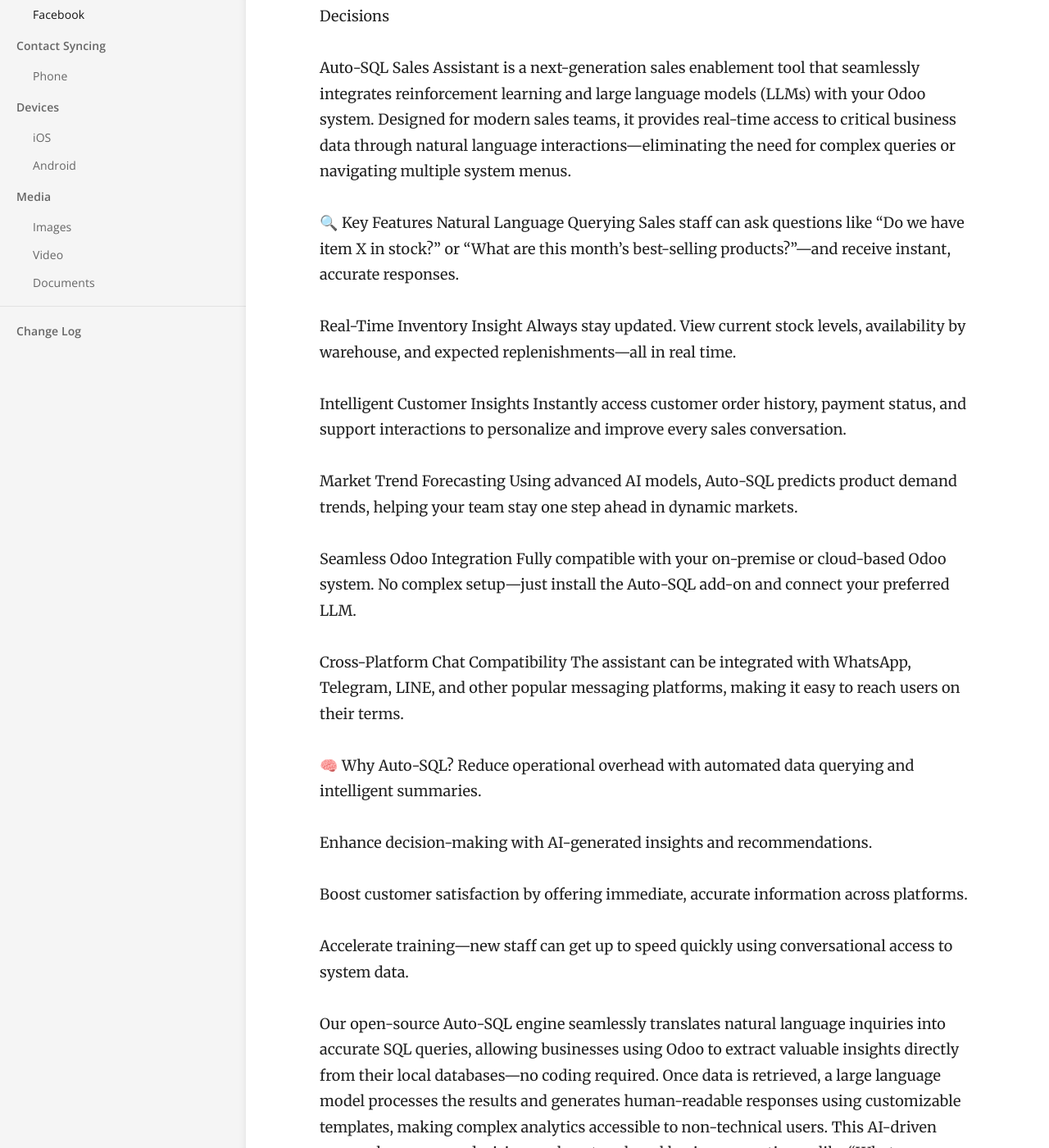
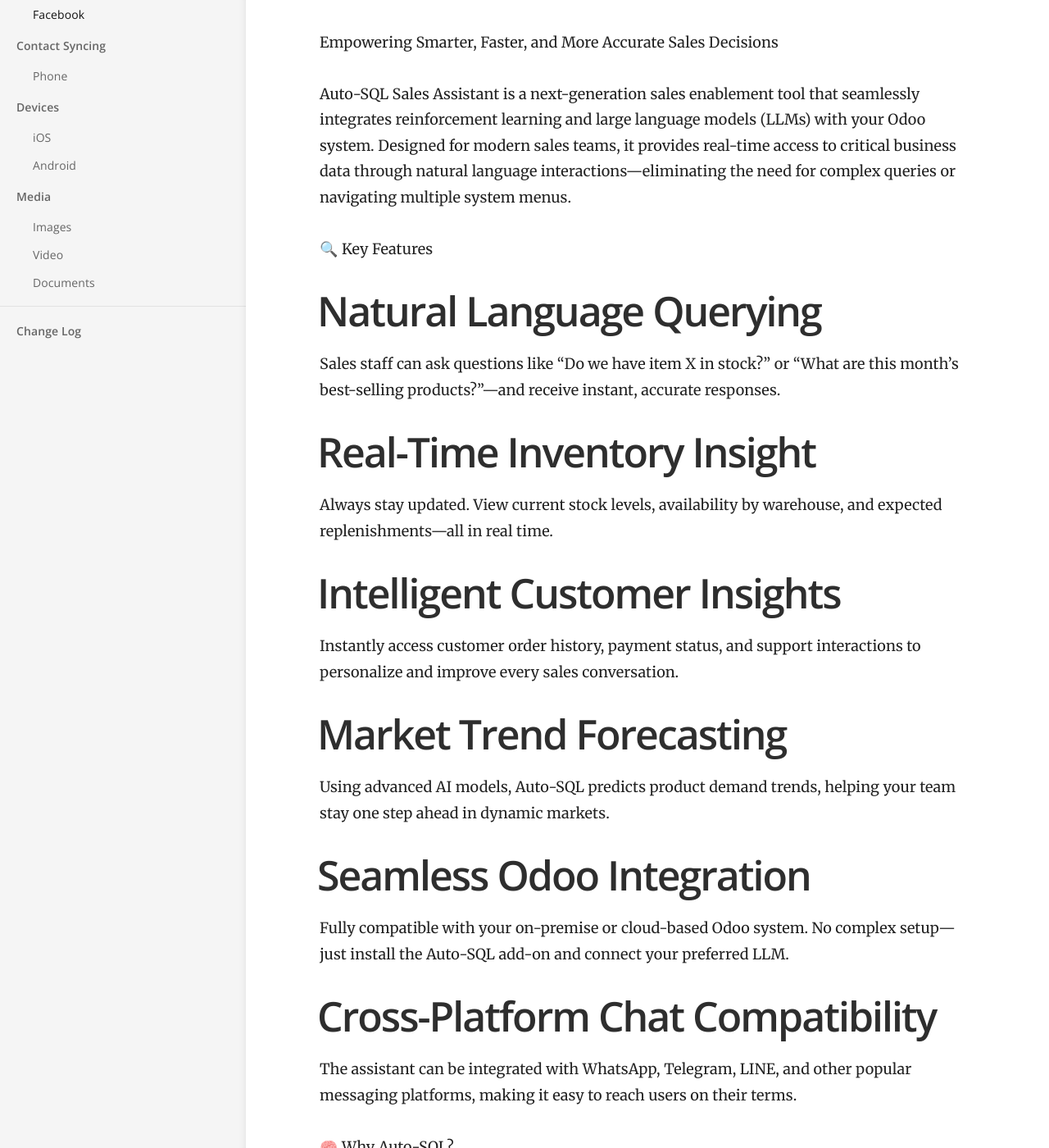
Before and after one commit to openerp-hk-t/doc, a Jekyll site: the page built from _docs/contact-syncing/facebook.md, in a window 1280 px wide and 1400 px high, scrolled down 219 px. Shown: the whole window at 82% size. Built offline with Jekyll 4.4.1, drawn with Linux system fonts in a browser that asks for light colours; some of the changed text lies outside the part shown.

Commit message:
Update facebook.md

```diff
--- a/_docs/contact-syncing/facebook.md
+++ b/_docs/contact-syncing/facebook.md
@@ -6,30 +6,35 @@ order: 1
 
 
 🌟 Auto-SQL Sales Assistant
+
 Empowering Smarter, Faster, and More Accurate Sales Decisions
 
 Auto-SQL Sales Assistant is a next-generation sales enablement tool that seamlessly integrates reinforcement learning and large language models (LLMs) with your Odoo system. Designed for modern sales teams, it provides real-time access to critical business data through natural language interactions—eliminating the need for complex queries or navigating multiple system menus.
 
 🔍 Key Features
-Natural Language Querying
+
+# Natural Language Querying
+
 Sales staff can ask questions like "Do we have item X in stock?" or "What are this month’s best-selling products?"—and receive instant, accurate responses.
 
-Real-Time Inventory Insight
+# Real-Time Inventory Insight
+
 Always stay updated. View current stock levels, availability by warehouse, and expected replenishments—all in real time.
 
-Intelligent Customer Insights
+# Intelligent Customer Insights
 Instantly access customer order history, payment status, and support interactions to personalize and improve every sales conversation.
 
-Market Trend Forecasting
+# Market Trend Forecasting
 Using advanced AI models, Auto-SQL predicts product demand trends, helping your team stay one step ahead in dynamic markets.
 
-Seamless Odoo Integration
+# Seamless Odoo Integration
 Fully compatible with your on-premise or cloud-based Odoo system. No complex setup—just install the Auto-SQL add-on and connect your preferred LLM.
 
-Cross-Platform Chat Compatibility
+# Cross-Platform Chat Compatibility
 The assistant can be integrated with WhatsApp, Telegram, LINE, and other popular messaging platforms, making it easy to reach users on their terms.
 
 🧠 Why Auto-SQL?
+
 Reduce operational overhead with automated data querying and intelligent summaries.
 
 Enhance decision-making with AI-generated insights and recommendations.
@@ -37,30 +42,3 @@ Enhance decision-making with AI-generated insights and recommendations.
 Boost customer satisfaction by offering immediate, accurate information across platforms.
 
 Accelerate training—new staff can get up to speed quickly using conversational access to system data.
-
-
-
-
-
-
-
-
-
-
-
-Our open-source Auto-SQL engine seamlessly translates natural language inquiries into accurate SQL queries, allowing businesses using Odoo to extract valuable insights directly from their local databases—no coding required. Once data is retrieved, a large language model processes the results and generates human-readable responses using customizable templates, making complex analytics accessible to non-technical users. This AI-driven approach empowers decision-makers to ask real business questions—like “What are our top-selling products this quarter?” or “Which clients have overdue invoices?”—and receive instant, actionable answers, dramatically enhancing data visibility, operational awareness, and strategic planning within the Odoo ecosystem.
-
-
-
-Sync your Facebook contacts with ChatApp. Any of your Facebook friends with ChatApp accounts are automatically added to your contact list!
-
-> Signing up with Facebook automatically starts syncing contacts.
-
-To sync your contacts:
-
-1. Open your *User Settings*
-2. Select the **Connect Facebook** button
-3. Authorise ChatApp
-
-
-![](//placehold.it/800x600)
```
